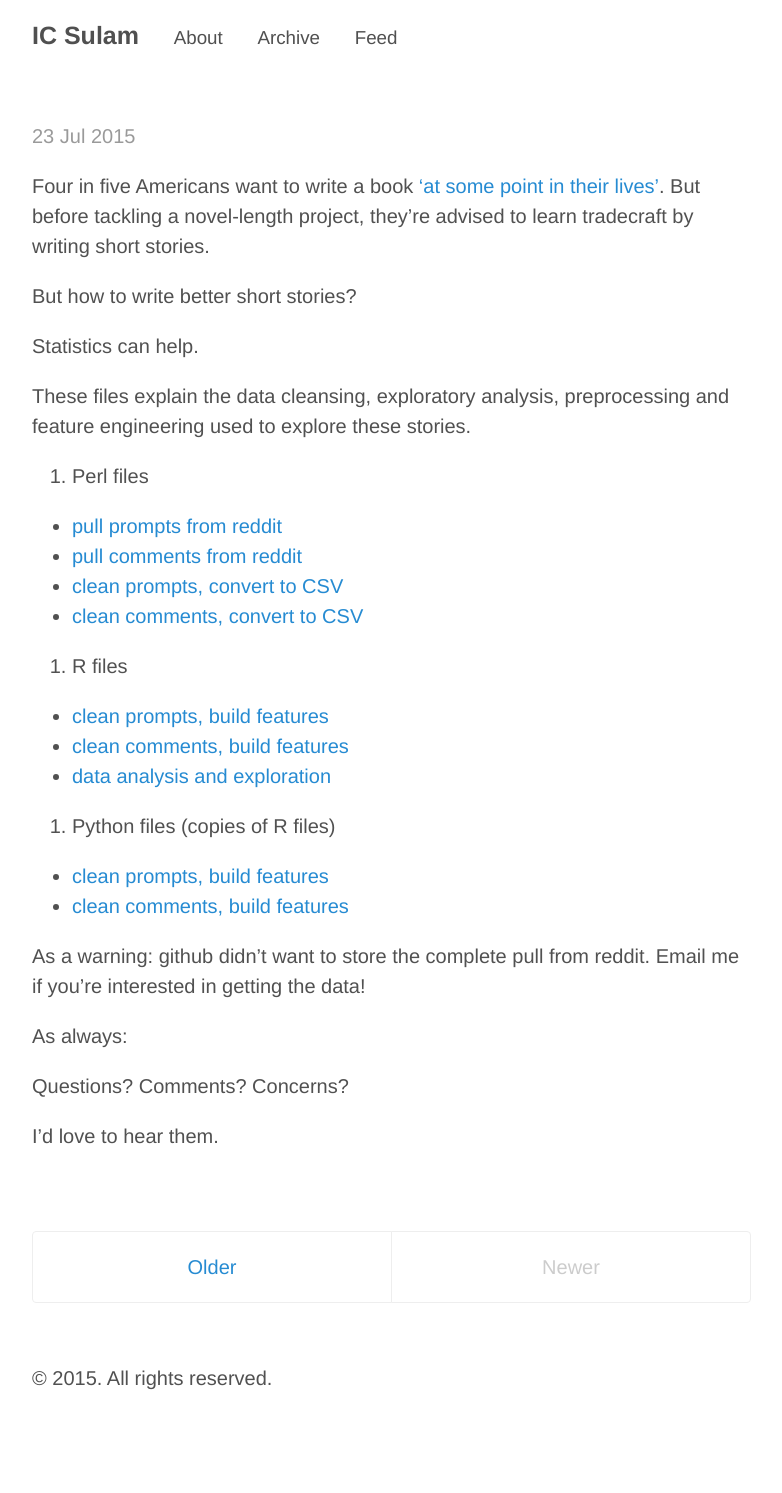
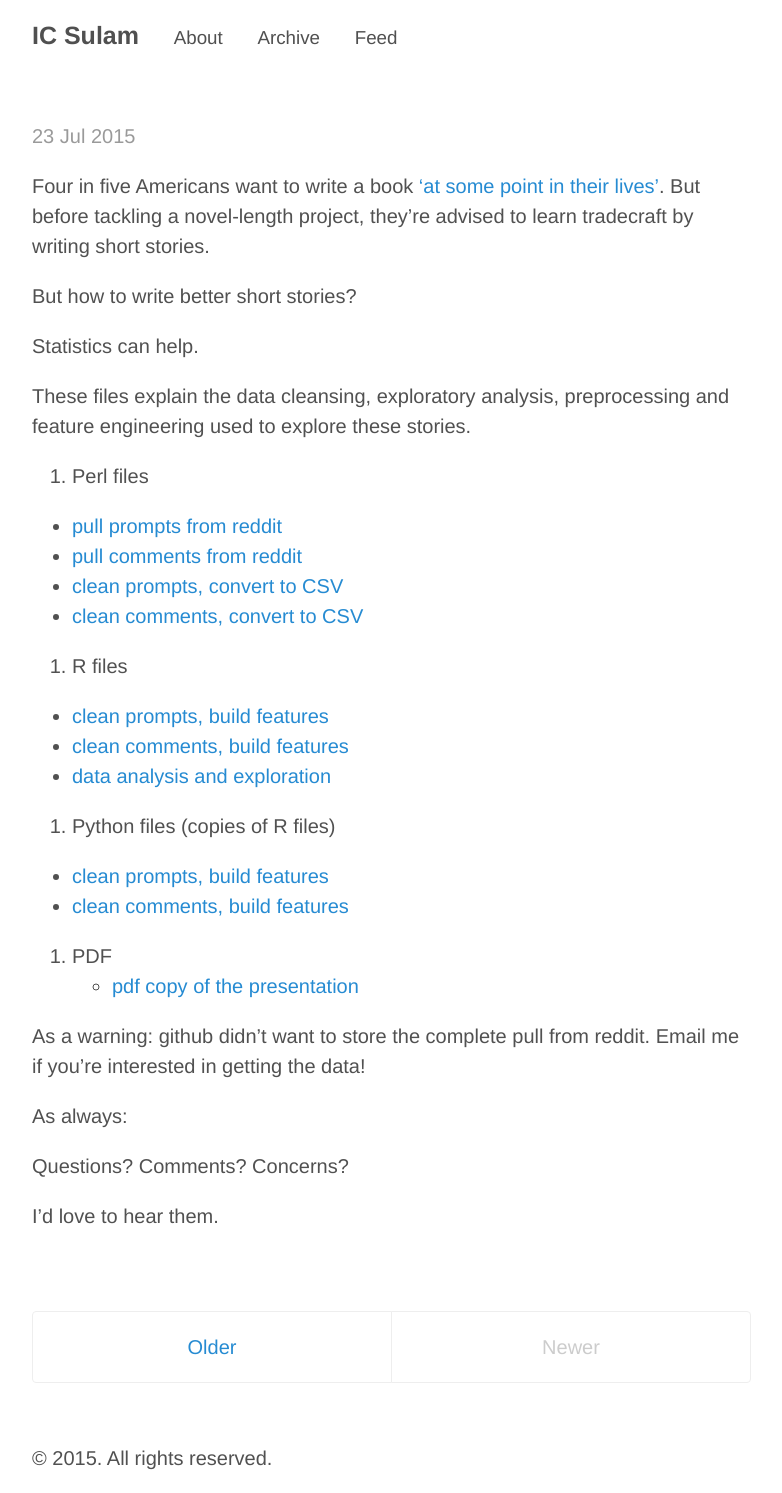
Before and after one commit to icsulam/icsulam.github.io, a Jekyll site: the page built from index.html, in a window 1280 px wide. Shown: the whole page, without its empty margins (248-1030 px from the left). Built offline with Jekyll 4.4.1, drawn with Linux system fonts in a browser that asks for light colours; Markdown is read by kramdown in place of the engine named in the settings; the list of posts is cut into pages by our own code; before the commit the page ends 1413 px from its top, so only the background shows below that.

Commit message:
PDF support
adding a pdf link to the github page

```diff
--- a/_posts/2015-06-10-writing-by-the-numbers.md
+++ b/_posts/2015-06-10-writing-by-the-numbers.md
@@ -29,6 +29,8 @@ These files explain the data cleansing, exploratory analysis, preprocessing and
   * [clean prompts, build features](https://github.com/icsulam/icsulam.github.io/blob/master/pdf/writing_0_prompt_level.ipynb)
   * [clean comments, build features](https://github.com/icsulam/icsulam.github.io/blob/master/pdf/writing_1_comment_level.ipynb)
 
+4.  PDF
+  * [pdf copy of the presentation](https://github.com/icsulam/icsulam.github.io/blob/master/pdf/beamer.pdf)
 
 As a warning: github didn't want to store the complete pull from reddit. Email me if you're interested in getting the data!
 
```
Also changed, not shown: 1 other file.
